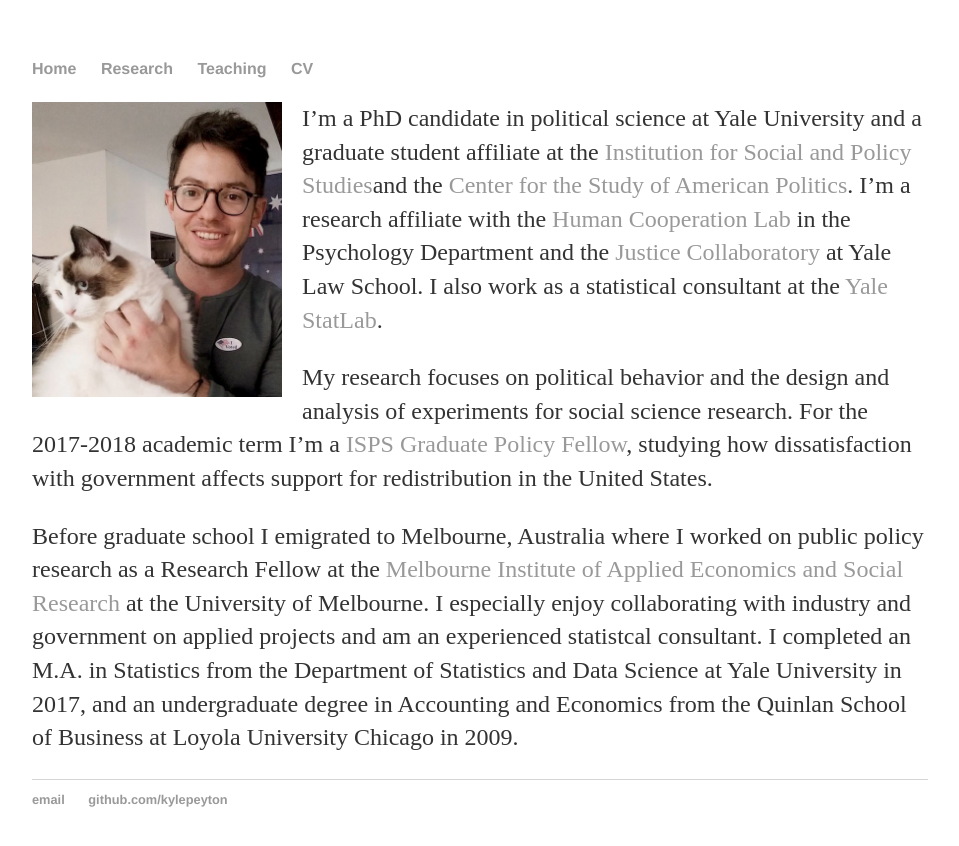
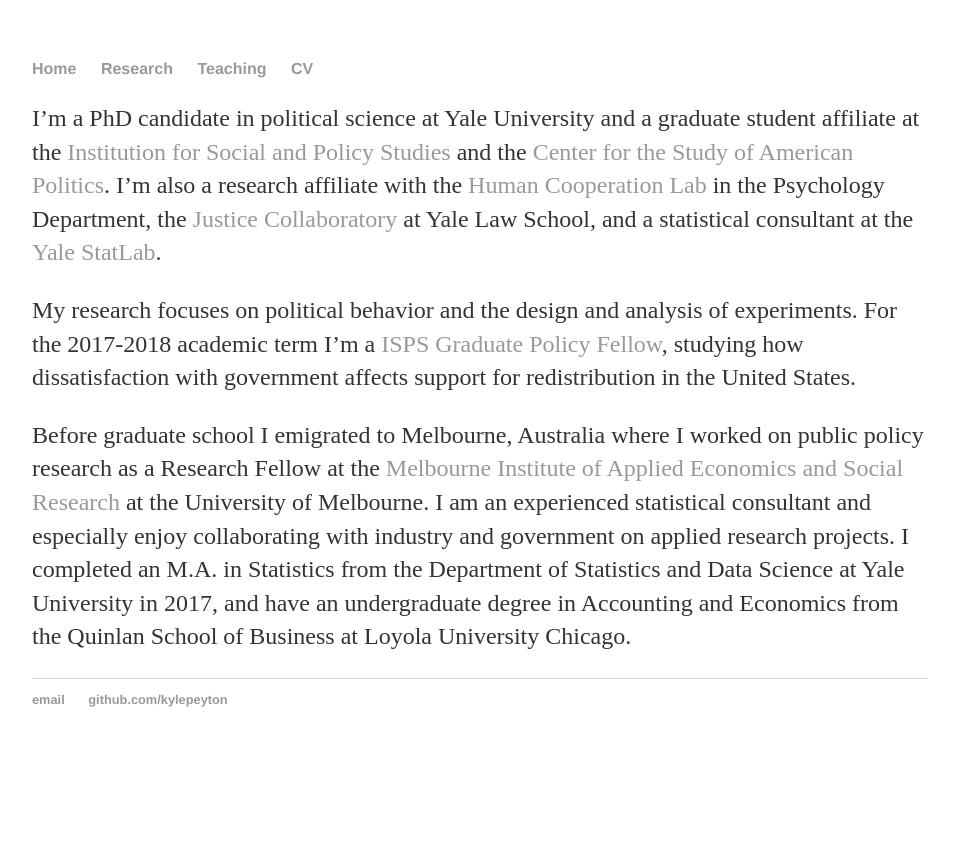
Before and after one commit to kylepeyton/kylepeyton.github.io, a Jekyll site: the page built from index.markdown, in a window 1280 px wide. Shown: the top 846 px of the page, without its empty margins (160-1119 px from the left). Built offline with Jekyll 4.4.1, drawn with Linux system fonts in a browser that asks for light colours.

Commit message:
Update index.markdown

```diff
--- a/index.markdown
+++ b/index.markdown
@@ -2,21 +2,19 @@
 layout: default
 title: "Home"
 ---
-<img style="float: left; width: 250px; margin: 0 20px 10px 0" src="/assets/pic.jpg" alt="pic" />
+
 I'm a PhD candidate in political science at Yale University and a graduate student affiliate at the
-[Institution for Social and Policy Studies](https://isps.yale.edu/)and the
+[Institution for Social and Policy Studies](https://isps.yale.edu/) and the
 [Center for the Study of American Politics](https://csap.yale.edu/).
-I'm a research affiliate with the [Human Cooperation Lab](http://davidrand-cooperation.com/lab/) in the Psychology Department and
-the [Justice Collaboratory](https://law.yale.edu/justice-collaboratory) at Yale Law School.
-I also work as a statistical consultant at the [Yale StatLab](http://statlab.stat.yale.edu/).
+I'm also a research affiliate with the [Human Cooperation Lab](http://davidrand-cooperation.com/lab/) in the Psychology Department,
+the [Justice Collaboratory](https://law.yale.edu/justice-collaboratory) at Yale Law School, and a statistical consultant at the [Yale StatLab](http://statlab.stat.yale.edu/).
 
-My research focuses on political behavior and the design and analysis of experiments for social science research.
+My research focuses on political behavior and the design and analysis of experiments.
 For the 2017-2018 academic term I'm a [ISPS Graduate Policy Fellow](https://isps.yale.edu/team/directory/graduate-policy-fellow),
 studying how dissatisfaction with government affects support for redistribution in the United States.
 
 Before graduate school I emigrated to Melbourne, Australia where I worked on public policy research as a Research
 Fellow at the [Melbourne Institute of Applied Economics and Social Research](http://melbourneinstitute.unimelb.edu.au/) at the
-University of Melbourne. I especially enjoy collaborating with industry and government on applied projects and am an
-experienced statistcal consultant. I completed an M.A. in Statistics from the Department of Statistics and Data Science at
-Yale University in 2017, and an undergraduate degree in Accounting and Economics from the Quinlan School of Business at
-Loyola University Chicago in 2009.
+University of Melbourne. I am an experienced statistical consultant and especially enjoy collaborating with industry and government on applied research projects. I completed an M.A. in Statistics from the Department of Statistics and Data Science at
+Yale University in 2017, and have an undergraduate degree in Accounting and Economics from the Quinlan School of Business at
+Loyola University Chicago.
```
